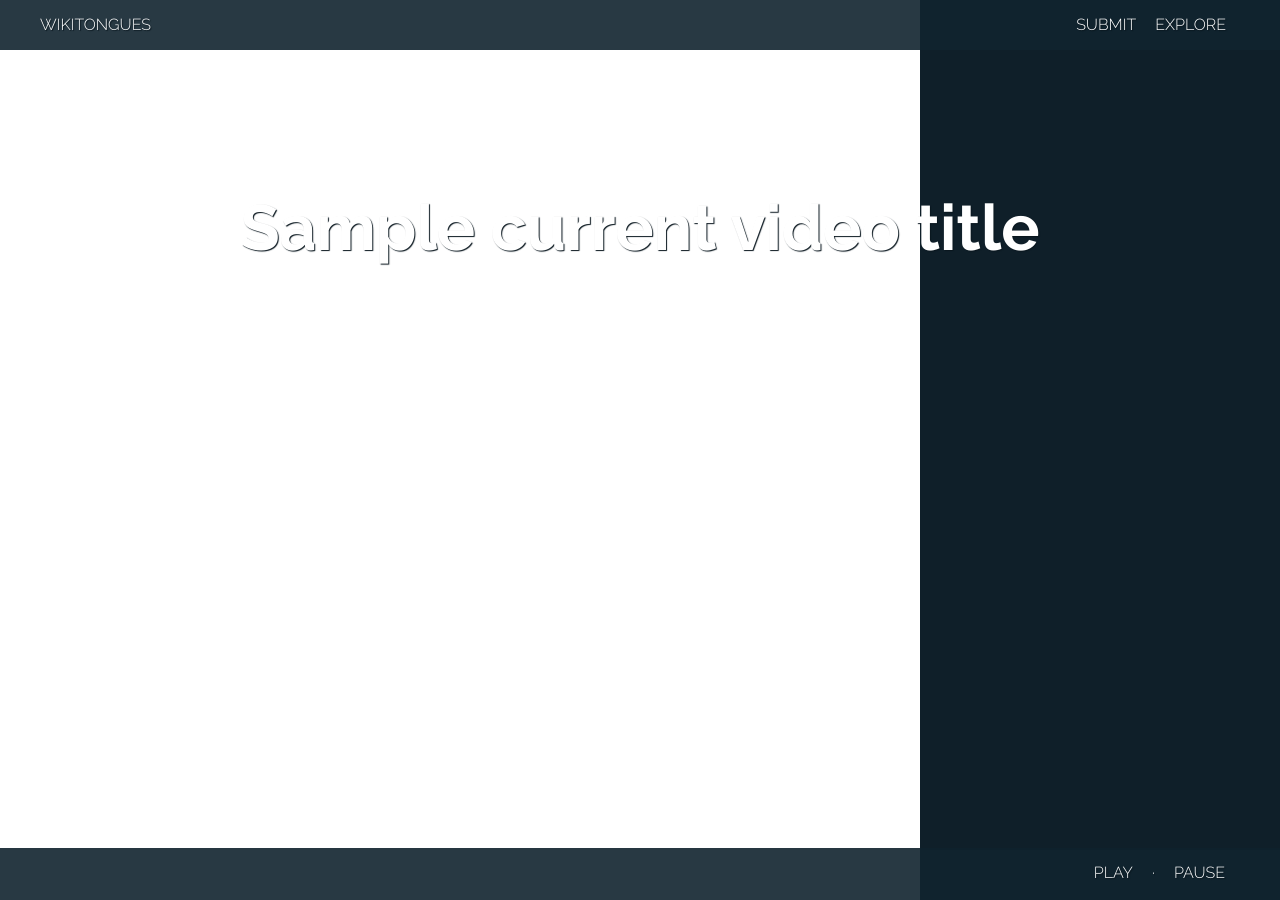
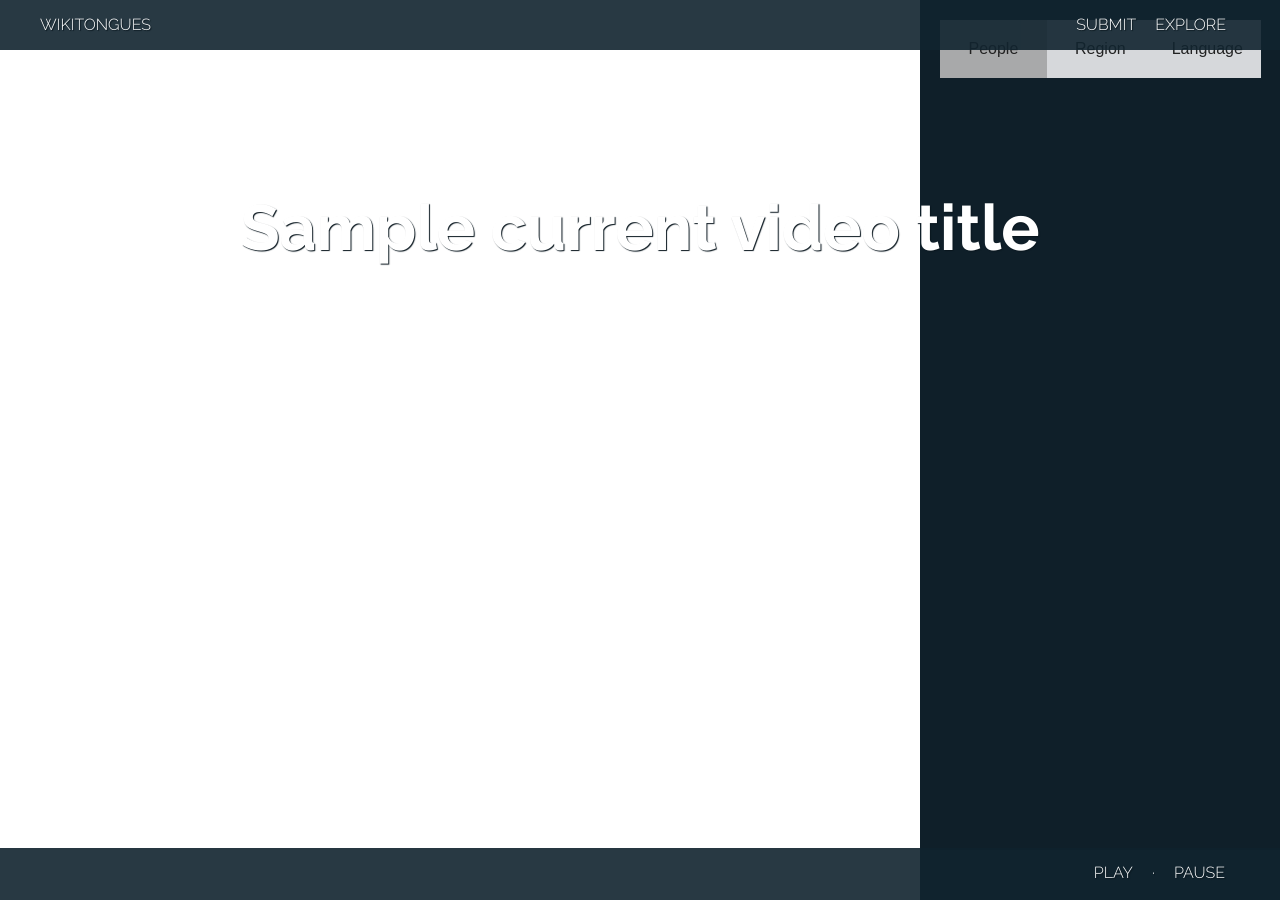
Before and after one commit to vishwin/flask-wikitongues, a Flask app: template templates/index.html in a window 1280 px wide. Run offline with Flask 2, Linux system fonts and the light colour scheme; the template is opened without the code that fills it: most values are stand-ins (such as "Sample title", 1, 10 or a date in 2020); parts of the project's set-up code (start-up, migrations or seed data) failed here and were passed over; some libraries are stand-ins or nearby versions.

Commit message:
explore filter system added

```diff
--- a/static/css/main.css
+++ b/static/css/main.css
@@ -210,6 +210,39 @@ footer ul li {
 #explore ul {
     margin-top:0;
     padding:0 0 20px 0;
+}
+
+#explore div {
+    margin-bottom:20px;
+    width:320px;
+    height:58px;
+}
+
+ul#filter li {
+    display:inline;
+    margin-right:-4px;
+    padding:0;
+}
+
+ul#filter li button {
+    width:33.38%;
+    margin:0;
+    padding:20px 0;
+    background:#D6D8DB;
+    border:none;
+    -webkit-transition:background .2s ease-in-out;
+    -moz-transition:background .2s ease-in-out;
+    -o-transition:background .2s ease-in-out;
+    -ms-transition:background .2s ease-in-out;
+    transition:background .2s ease-in-out;
+}
+
+ul#filter li button:hover, .active {
+    background:#A8A9AA;
+}
+
+ul#filter li button:focus {
+    outline:none;
 }
 
 #explore ul li {
--- a/templates/index.html
+++ b/templates/index.html
@@ -46,6 +46,15 @@
             </footer>
         </div>
         <div id="explore">
+            <div>
+                <ul id="filter">
+                    <li><button data-section="#people">People</button></li>
+                    <li><button data-section="#region">Region</button></li>
+                    <li><button data-section="#language">Language</button></li>
+                </ul>
+            </div>
+            <div>
+                <div id="people"></div>
                     <ul>{% for i in range(len(picked_videos)-1) %}
                         <li>
                             <a href="/{{ picked_videos[i]['videoID'] }}">
@@ -56,6 +65,10 @@
                     {% endfor %}
                         <!-- loop returns ID, medium thumbnail URL, and video name for all languages -->
                     </ul>
+                </div>
+                <div id="region"></div>
+                <div id="language"></div>
+            </div>
         </div>
 
         <div id="form-wrapper">
@@ -143,6 +156,42 @@
                     $(this).siblings('span').text(fileValue)
                 });
 
+                var link_click_handler = function(event) {
+                    event.preventDefault();
+
+                    var the_link = $(this);
+
+                    activate_section(the_link);
+                };
+
+                var activate_section = function(the_link) {
+                    the_link.attr('style','background:#A8A9AA;');
+
+                    var other_links = the_link.parent().siblings().find('button').removeAttr('style');
+
+                    var href = the_link.attr('data-section');
+
+                    console.log(href)
+
+                    var corresponding_section = $(href);
+                    corresponding_section.show();
+
+                    var other_sections = corresponding_section.siblings();
+                    other_sections.hide();
+                };
+
+
+                $(function() {
+
+                    var link_selector = $('ul#filter li button');
+                    var links = $(link_selector);
+
+                    links.on('click', link_click_handler);
+
+                    var first_link = links.eq(0);
+
+                    activate_section(first_link);
+                });
              });
         </script>
 
```
Lines whose indentation alone changed are shown as unchanged.
